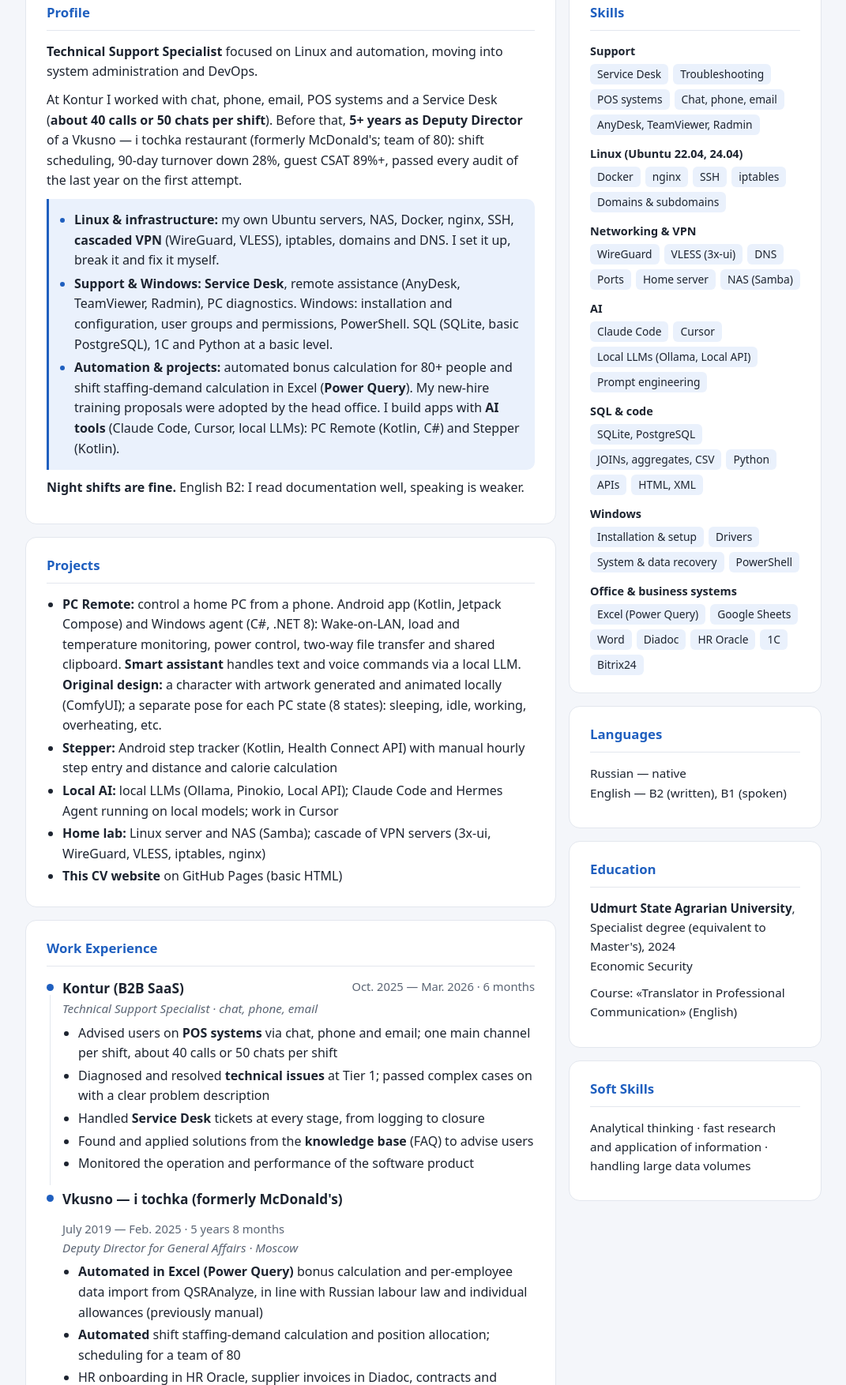
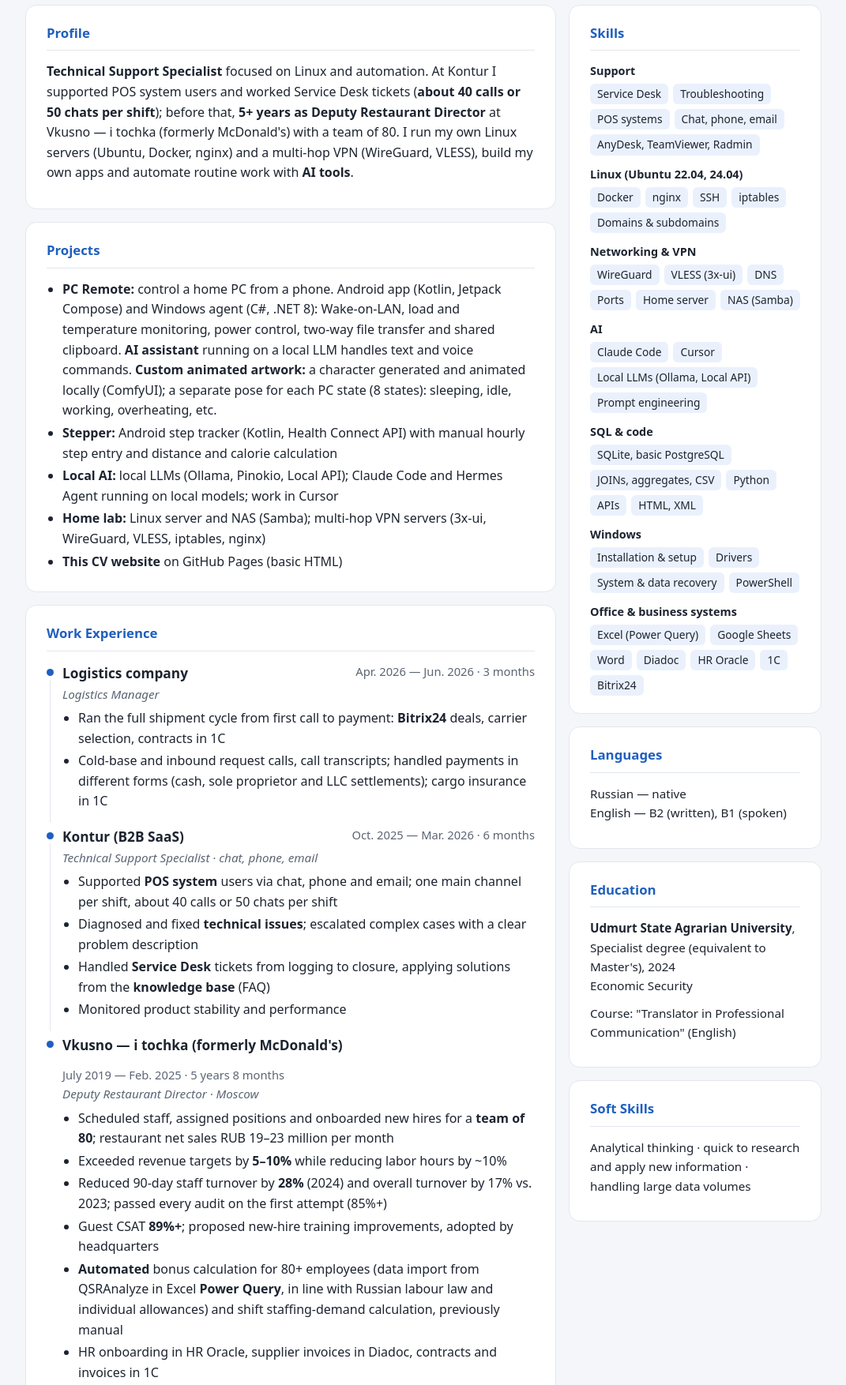
Before and after one commit to Crisp1n/savva-cv, a plain HTML site: page en.html in a window 1280 px wide. Shown: the part 411-2165 px from the top of the page at 79% size, without its empty margins (104-1175 px from the left). Drawn offline with Linux system fonts and the light colour scheme.

Commit message:
Update CV and site: new profile, logistics, Kontur and Vkusno wording

```diff
--- a/en.html
+++ b/en.html
@@ -81,8 +81,8 @@
 
   <div class="facts">
     <div class="fact"><b>6 months</b><span>technical support</span></div>
-    <div class="fact"><b>5+ years</b><span>Deputy Director, team of 80</span></div>
-    <div class="fact"><b>89%+</b><span>customer CSAT</span></div>
+    <div class="fact"><b>5+ years</b><span>Deputy Restaurant Director, team of 80</span></div>
+    <div class="fact"><b>89%+</b><span>guest CSAT (restaurant)</span></div>
     <div class="fact"><b>+5–10%</b><span>revenue plan exceeded</span></div>
   </div>
 
@@ -90,23 +90,16 @@
     <main>
       <section>
         <h2>Profile</h2>
-        <p class="lead"><b>Technical Support Specialist</b> focused on Linux and automation, moving into system administration and DevOps.</p>
-        <p>At Kontur I worked with chat, phone, email, POS systems and a Service Desk (<b>about 40 calls or 50 chats per shift</b>). Before that, <b>5+ years as Deputy Director</b> of a Vkusno — i tochka restaurant (formerly McDonald's; team of 80): shift scheduling, 90-day turnover down 28%, guest CSAT 89%+, passed every audit of the last year on the first attempt.</p>
-        <div class="block"><ul>
-          <li><b>Linux &amp; infrastructure:</b> my own Ubuntu servers, NAS, Docker, nginx, SSH, <b>cascaded VPN</b> (WireGuard, VLESS), iptables, domains and DNS. I set it up, break it and fix it myself.</li>
-          <li><b>Support &amp; Windows:</b> <b>Service Desk</b>, remote assistance (AnyDesk, TeamViewer, Radmin), PC diagnostics. Windows: installation and configuration, user groups and permissions, PowerShell. SQL (SQLite, basic PostgreSQL), 1C and Python at a basic level.</li>
-          <li><b>Automation &amp; projects:</b> automated bonus calculation for 80+ people and shift staffing-demand calculation in Excel (<b>Power Query</b>). My new-hire training proposals were adopted by the head office. I build apps with <b>AI tools</b> (Claude Code, Cursor, local LLMs): PC Remote (Kotlin, C#) and Stepper (Kotlin).</li>
-        </ul></div>
-        <p style="margin-top:10px"><b>Night shifts are fine.</b> English B2: I read documentation well, speaking is weaker.</p>
+        <p class="lead"><b>Technical Support Specialist</b> focused on Linux and automation. At Kontur I supported POS system users and worked Service Desk tickets (<b>about 40 calls or 50 chats per shift</b>); before that, <b>5+ years as Deputy Restaurant Director</b> at Vkusno — i tochka (formerly McDonald's) with a team of 80. I run my own Linux servers (Ubuntu, Docker, nginx) and a multi-hop VPN (WireGuard, VLESS), build my own apps and automate routine work with <b>AI tools</b>.</p>
       </section>
 
       <section>
         <h2>Projects</h2>
         <ul>
-          <li><b>PC Remote:</b> control a home PC from a phone. Android app (Kotlin, Jetpack Compose) and Windows agent (C#, .NET 8): Wake-on-LAN, load and temperature monitoring, power control, two-way file transfer and shared clipboard. <b>Smart assistant</b> handles text and voice commands via a local LLM. <b>Original design:</b> a character with artwork generated and animated locally (ComfyUI); a separate pose for each PC state (8 states): sleeping, idle, working, overheating, etc.</li>
+          <li><b>PC Remote:</b> control a home PC from a phone. Android app (Kotlin, Jetpack Compose) and Windows agent (C#, .NET 8): Wake-on-LAN, load and temperature monitoring, power control, two-way file transfer and shared clipboard. <b>AI assistant</b> running on a local LLM handles text and voice commands. <b>Custom animated artwork:</b> a character generated and animated locally (ComfyUI); a separate pose for each PC state (8 states): sleeping, idle, working, overheating, etc.</li>
           <li><b>Stepper:</b> Android step tracker (Kotlin, Health Connect API) with manual hourly step entry and distance and calorie calculation</li>
           <li><b>Local AI:</b> local LLMs (Ollama, Pinokio, Local API); Claude Code and Hermes Agent running on local models; work in Cursor</li>
-          <li><b>Home lab:</b> Linux server and NAS (Samba); cascade of VPN servers (3x-ui, WireGuard, VLESS, iptables, nginx)</li>
+          <li><b>Home lab:</b> Linux server and NAS (Samba); multi-hop VPN servers (3x-ui, WireGuard, VLESS, iptables, nginx)</li>
           <li><b>This CV website</b> on GitHub Pages (basic HTML)</li>
         </ul>
       </section>
@@ -114,27 +107,33 @@
       <section>
         <h2>Work Experience</h2>
         <div class="job">
+          <div class="job-head"><h3>Logistics company</h3><span class="when">Apr. 2026 — Jun. 2026 · 3 months</span></div>
+          <p class="sub">Logistics Manager</p>
+          <ul>
+            <li>Ran the full shipment cycle from first call to payment: <b>Bitrix24</b> deals, carrier selection, contracts in 1C</li>
+            <li>Cold-base and inbound request calls, call transcripts; handled payments in different forms (cash, sole proprietor and LLC settlements); cargo insurance in 1C</li>
+          </ul>
+        </div>
+        <div class="job">
           <div class="job-head"><h3>Kontur (B2B SaaS)</h3><span class="when">Oct. 2025 — Mar. 2026 · 6 months</span></div>
           <p class="sub">Technical Support Specialist · chat, phone, email</p>
           <ul>
-            <li>Advised users on <b>POS systems</b> via chat, phone and email; one main channel per shift, about 40 calls or 50 chats per shift</li>
-            <li>Diagnosed and resolved <b>technical issues</b> at Tier 1; passed complex cases on with a clear problem description</li>
-            <li>Handled <b>Service Desk</b> tickets at every stage, from logging to closure</li>
-            <li>Found and applied solutions from the <b>knowledge base</b> (FAQ) to advise users</li>
-            <li>Monitored the operation and performance of the software product</li>
+            <li>Supported <b>POS system</b> users via chat, phone and email; one main channel per shift, about 40 calls or 50 chats per shift</li>
+            <li>Diagnosed and fixed <b>technical issues</b>; escalated complex cases with a clear problem description</li>
+            <li>Handled <b>Service Desk</b> tickets from logging to closure, applying solutions from the <b>knowledge base</b> (FAQ)</li>
+            <li>Monitored product stability and performance</li>
           </ul>
         </div>
         <div class="job">
           <div class="job-head"><h3>Vkusno — i tochka (formerly McDonald's)</h3><span class="when">July 2019 — Feb. 2025 · 5 years 8 months</span></div>
-          <p class="sub">Deputy Director for General Affairs · Moscow</p>
+          <p class="sub">Deputy Restaurant Director · Moscow</p>
           <ul>
-            <li><b>Automated in Excel (Power Query)</b> bonus calculation and per-employee data import from QSRAnalyze, in line with Russian labour law and individual allowances (previously manual)</li>
-            <li><b>Automated</b> shift staffing-demand calculation and position allocation; scheduling for a team of 80</li>
+            <li>Scheduled staff, assigned positions and onboarded new hires for a <b>team of 80</b>; restaurant net sales RUB 19–23 million per month</li>
+            <li>Exceeded revenue targets by <b>5–10%</b> while reducing labor hours by ~10%</li>
+            <li>Reduced 90-day staff turnover by <b>28%</b> (2024) and overall turnover by 17% vs. 2023; passed every audit on the first attempt (85%+)</li>
+            <li>Guest CSAT <b>89%+</b>; proposed new-hire training improvements, adopted by headquarters</li>
+            <li><b>Automated</b> bonus calculation for 80+ employees (data import from QSRAnalyze in Excel <b>Power Query</b>, in line with Russian labour law and individual allowances) and shift staffing-demand calculation, previously manual</li>
             <li>HR onboarding in HR Oracle, supplier invoices in Diadoc, contracts and invoices in 1C</li>
-            <li>Proposed improvements to new-hire training, adopted by headquarters</li>
-            <li>Reduced 90-day turnover by <b>28%</b> (2024) and overall turnover by 17% vs. 2023</li>
-            <li>Monthly guest CSAT <b>89%</b> or higher</li>
-            <li>Exceeded the revenue plan by <b>5–10%</b> while cutting staff hours by about 10%</li>
           </ul>
         </div>
       </section>
@@ -147,7 +146,7 @@
         <div class="sk"><b>Linux (Ubuntu 22.04, 24.04)</b><div class="tags"><span>Docker</span><span>nginx</span><span>SSH</span><span>iptables</span><span>Domains &amp; subdomains</span></div></div>
         <div class="sk"><b>Networking &amp; VPN</b><div class="tags"><span>WireGuard</span><span>VLESS (3x-ui)</span><span>DNS</span><span>Ports</span><span>Home server</span><span>NAS (Samba)</span></div></div>
         <div class="sk"><b>AI</b><div class="tags"><span>Claude Code</span><span>Cursor</span><span>Local LLMs (Ollama, Local API)</span><span>Prompt engineering</span></div></div>
-        <div class="sk"><b>SQL &amp; code</b><div class="tags"><span>SQLite, PostgreSQL</span><span>JOINs, aggregates, CSV</span><span>Python</span><span>APIs</span><span>HTML, XML</span></div></div>
+        <div class="sk"><b>SQL &amp; code</b><div class="tags"><span>SQLite, basic PostgreSQL</span><span>JOINs, aggregates, CSV</span><span>Python</span><span>APIs</span><span>HTML, XML</span></div></div>
         <div class="sk"><b>Windows</b><div class="tags"><span>Installation &amp; setup</span><span>Drivers</span><span>System &amp; data recovery</span><span>PowerShell</span></div></div>
         <div class="sk"><b>Office &amp; business systems</b><div class="tags"><span>Excel (Power Query)</span><span>Google Sheets</span><span>Word</span><span>Diadoc</span><span>HR Oracle</span><span>1C</span><span>Bitrix24</span></div></div>
       </section>
@@ -158,11 +157,11 @@
       <section>
         <h2>Education</h2>
         <p><b>Udmurt State Agrarian University</b>, Specialist degree (equivalent to Master's), 2024<br>Economic Security</p>
-        <p>Course: «Translator in Professional Communication» (English)</p>
+        <p>Course: "Translator in Professional Communication" (English)</p>
       </section>
       <section>
         <h2>Soft Skills</h2>
-        <p>Analytical thinking · fast research and application of information · handling large data volumes</p>
+        <p>Analytical thinking · quick to research and apply new information · handling large data volumes</p>
       </section>
     </aside>
   </div>
```
Also changed, not shown: index.html (+18 -19 lines), 2 other files.
